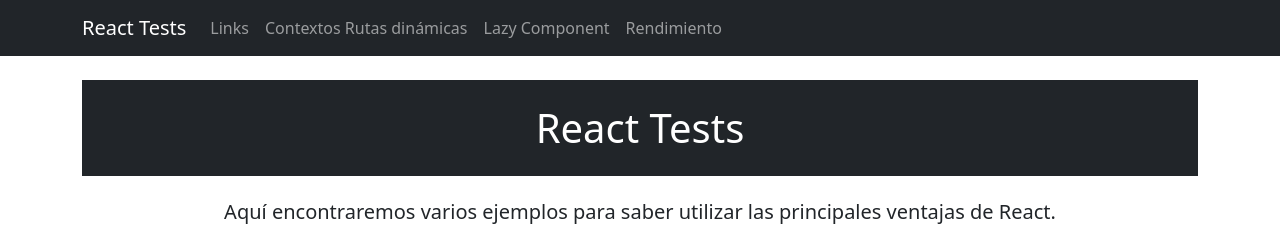
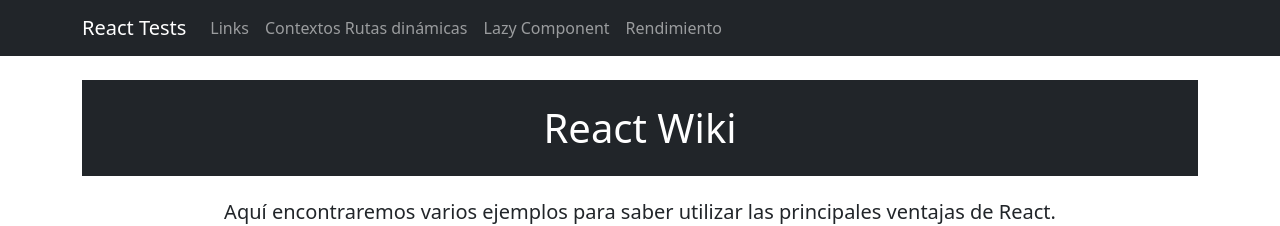
Before and after one commit to AntonioMCV/reactwiki, a React (Create React App) app: page / in a window 1280 px wide. Shown: the top 226 px of the page. Built offline with nearby package versions, Linux system fonts and the light colour scheme.

Commit message:
feat: (header) - Changed title page

```diff
--- a/public/index.html
+++ b/public/index.html
@@ -24,7 +24,7 @@
       work correctly both with client-side routing and a non-root public URL.
       Learn how to configure a non-root public URL by running `npm run build`.
     -->
-    <title>React App</title>
+    <title>React Wiki</title>
   </head>
   <body>
     <noscript>You need to enable JavaScript to run this app.</noscript>
--- a/src/pages/Home.js
+++ b/src/pages/Home.js
@@ -3,7 +3,7 @@ const Home = () => {
   return (
     <>
       <h1 className="bg-dark text-white text-center my-4 py-4">
-        React Tests
+        React Wiki
       </h1>
       <h5 className="text-center mb-5">
         Aquí encontraremos varios ejemplos para saber utilizar las principales ventajas de React.<br/><br/>
```
